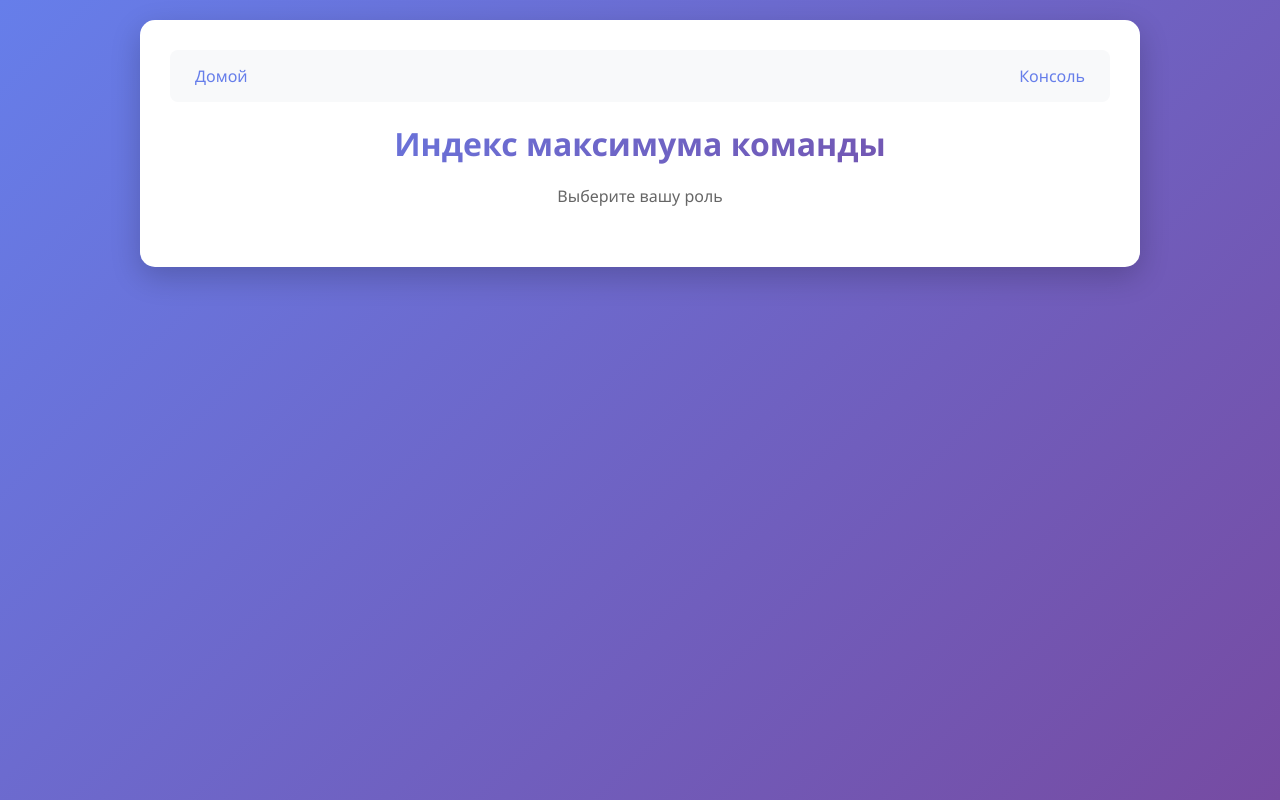
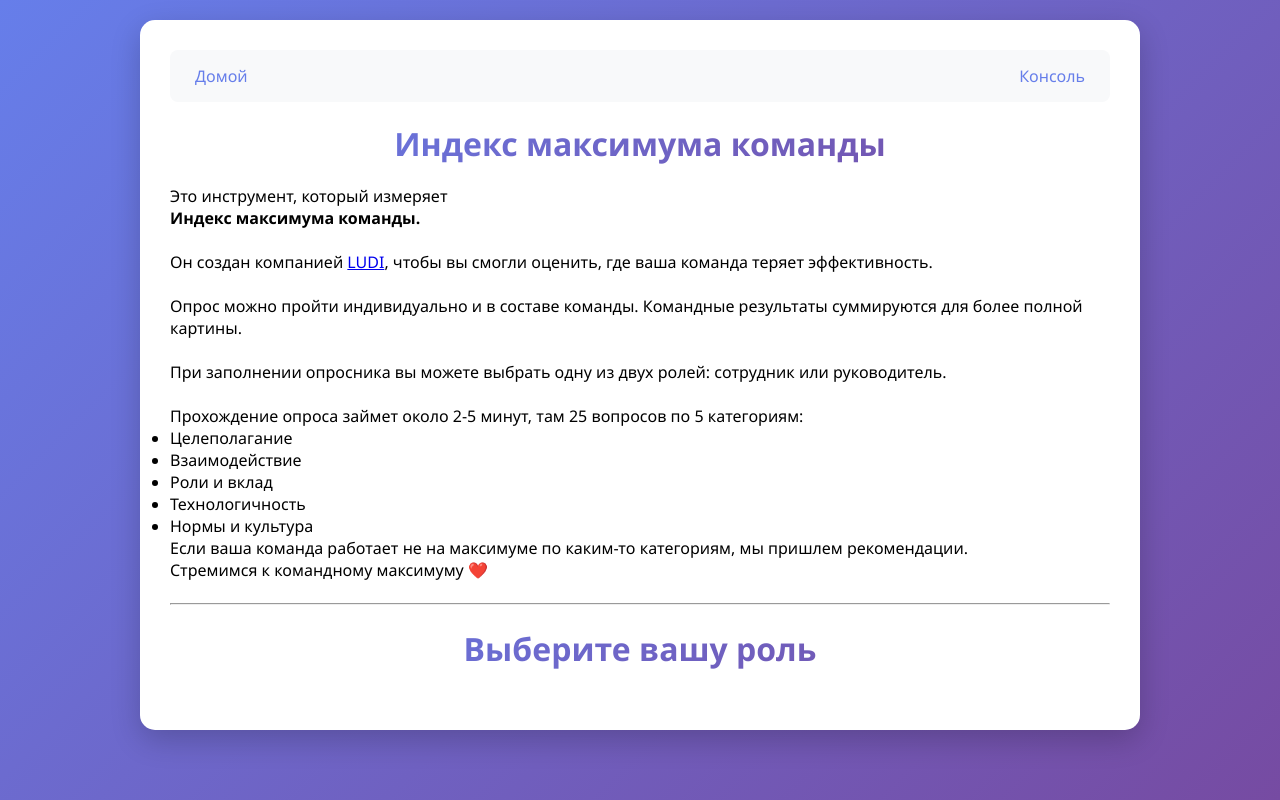
Before and after one commit to Mirka1405/Survey, a Python web app: template templates/role_select.html in a window 1280 px wide. Run offline with Jinja, Linux system fonts and the light colour scheme; the template is opened without the code that fills it, so the values that code supplies are empty.

Commit message:
added text

```diff
--- a/templates/role_select.html
+++ b/templates/role_select.html
@@ -3,9 +3,32 @@
 
 {% block content %}
 <h1>Индекс максимума команды</h1>
-<p style="text-align: center; color: #666; margin-bottom: 30px;">
+Это инструмент, который измеряет <br>
+<b>Индекс максимума команды.</b><br><br>
+Он создан компанией <a href="http://ludi-cons.ru/">LUDI</a>, чтобы вы смогли оценить, где ваша команда теряет эффективность. <br><br>
+
+Опрос можно пройти индивидуально и в составе команды. Командные результаты суммируются для более полной картины. <br><br>
+
+При заполнении опросника вы можете выбрать одну из двух ролей: сотрудник или руководитель. <br><br>
+
+Прохождение опроса займет около 2-5 минут, там 25 вопросов по 5 категориям:
+<ul>
+<li>Целеполагание</li>
+<li>Взаимодействие</li>
+<li>Роли и вклад</li>
+<li>Технологичность</li>
+<li>Нормы и культура</li>
+</ul>
+
+Если ваша команда работает не на максимуме по каким-то категориям, мы пришлем рекомендации.<br>
+
+Стремимся к командному максимуму ❤️<br><br>
+
+<hr><br>
+
+<h1>
     Выберите вашу роль
-</p>
+</h1>
 
 <div class="role-cards">
     {% for role_id, role_name in roles.items() %}
```
